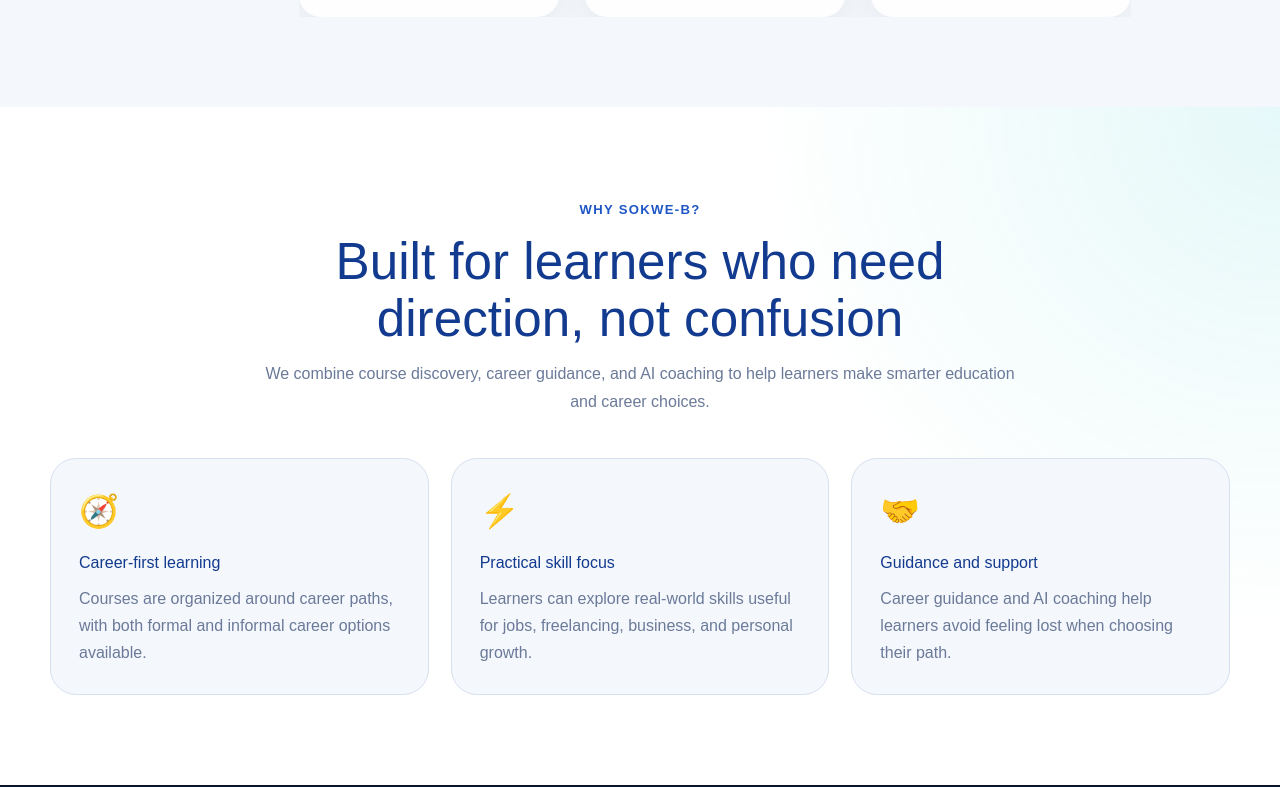
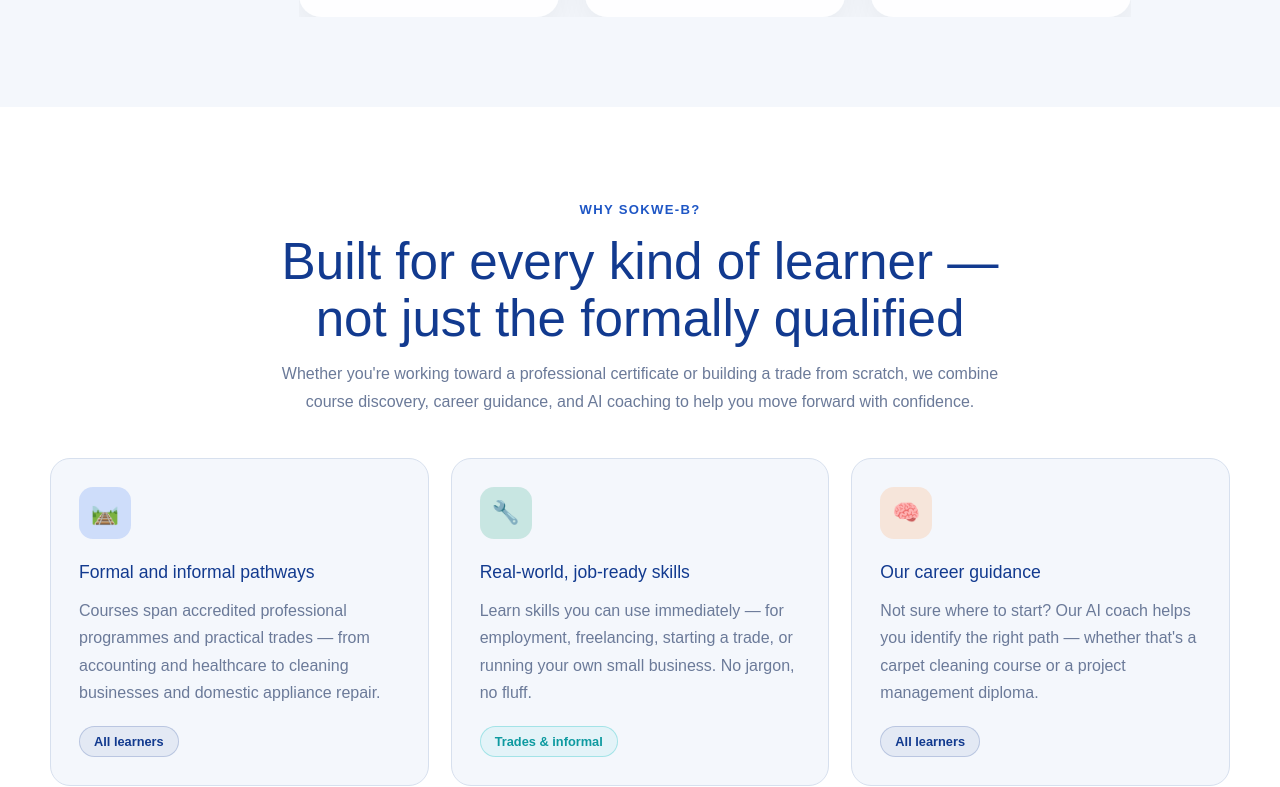
Before and after one commit to sokwe42/sokwe-b, a Next.js app: page / in a window 1280 px wide. Shown: the part 1935-2722 px from the top of the page. Built offline with nearby package versions, Linux system fonts and the light colour scheme.

Commit message:
redesigned why sokwe-b section

```diff
--- a/app/home.css
+++ b/app/home.css
@@ -711,24 +711,41 @@
 
 .why-section {
   padding: 90px 28px;
-
-  background:
-    radial-gradient(circle at top right, rgba(44,199,201,0.12), transparent 36%),
-    white;
+  background: white;
 }
 
 .section-heading {
   text-align: center;
-
   max-width: 760px;
-
   margin: 0 auto 42px;
 }
 
 .section-heading h2 {
   font-size: clamp(2rem, 4vw, 3.2rem);
+  margin: 12px 0;
+}
 
-  margin: 12px 0;
+
+.why-pill {
+  display: inline-flex;
+  align-items: center;
+  align-self: flex-start;
+  padding: 5px 14px;
+  border-radius: 999px;
+  font-size: 0.8rem;
+  font-weight: 600;
+}
+
+.why-pill-outline {
+  background: rgba(18,58,143,0.07);
+  color: var(--primary);
+  border: 1px solid rgba(18,58,143,0.2);
+}
+
+.why-pill-teal {
+  background: rgba(44,199,201,0.08);
+  color: #0e9aa0;
+  border: 1px solid rgba(44,199,201,0.35);
 }
 
 .why-grid {
@@ -744,26 +761,37 @@
 
 .why-card {
   background: var(--bg);
-
   border: 1px solid var(--border);
-
-  border-radius: 26px;
-
+  border-radius: 20px;
   padding: 28px;
+  display: flex;
+  flex-direction: column;
+  gap: 0;
 }
 
-.why-card span {
-  font-size: 2rem;
+.why-icon-box {
+  width: 52px;
+  height: 52px;
+  border-radius: 14px;
+  display: flex;
+  align-items: center;
+  justify-content: center;
+  font-size: 1.4rem;
+  margin-bottom: 20px;
+  flex-shrink: 0;
 }
 
 .why-card h3 {
-  margin: 16px 0 10px;
+  font-size: 1.1rem;
+  margin: 0 0 12px;
   color: var(--primary);
 }
 
 .why-card p {
   color: var(--text-muted);
   line-height: 1.7;
+  flex: 1;
+  margin-bottom: 20px;
 }
 
 /* =========================================
--- a/app/page.js
+++ b/app/page.js
@@ -296,47 +296,63 @@
             <span>Why Sokwe-b?</span>
 
             <h2>
-              Built for learners who need direction, not confusion
+              Built for every kind of learner — not just the formally qualified
             </h2>
 
             <p>
-              We combine course discovery, career guidance, and AI coaching to
-              help learners make smarter education and career choices.
+              Whether you&apos;re working toward a professional certificate or
+              building a trade from scratch, we combine course discovery, career
+              guidance, and AI coaching to help you move forward with confidence.
             </p>
           </div>
 
           <div className="why-grid">
             <div className="why-card">
-              <span>🧭</span>
+              <div className="why-icon-box" style={{ background: "rgba(37,99,235,0.18)" }}>
+                🛤️
+              </div>
 
-              <h3>Career-first learning</h3>
+              <h3>Formal and informal pathways</h3>
 
               <p>
-                Courses are organized around career paths, with both formal and
-                informal career options available.
+                Courses span accredited professional programmes and practical
+                trades — from accounting and healthcare to cleaning businesses
+                and domestic appliance repair.
               </p>
+
+              <span className="why-pill why-pill-outline">All learners</span>
             </div>
 
             <div className="why-card">
-              <span>⚡</span>
+              <div className="why-icon-box" style={{ background: "rgba(5,150,105,0.18)" }}>
+                🔧
+              </div>
 
-              <h3>Practical skill focus</h3>
+              <h3>Real-world, job-ready skills</h3>
 
               <p>
-                Learners can explore real-world skills useful for jobs,
-                freelancing, business, and personal growth.
+                Learn skills you can use immediately — for employment,
+                freelancing, starting a trade, or running your own small
+                business. No jargon, no fluff.
               </p>
+
+              <span className="why-pill why-pill-teal">Trades &amp; informal</span>
             </div>
 
             <div className="why-card">
-              <span>🤝</span>
+              <div className="why-icon-box" style={{ background: "rgba(251,146,60,0.18)" }}>
+                🧠
+              </div>
 
-              <h3>Guidance and support</h3>
+              <h3>Our career guidance</h3>
 
               <p>
-                Career guidance and AI coaching help learners avoid feeling lost
-                when choosing their path.
+                Not sure where to start? Our AI coach helps you identify the
+                right path — whether that&apos;s a carpet cleaning course or a
+                project management diploma.
               </p>
+
+              <span className="why-pill why-pill-outline">All learners</span>
             </div>
           </div>
         </section>
```
